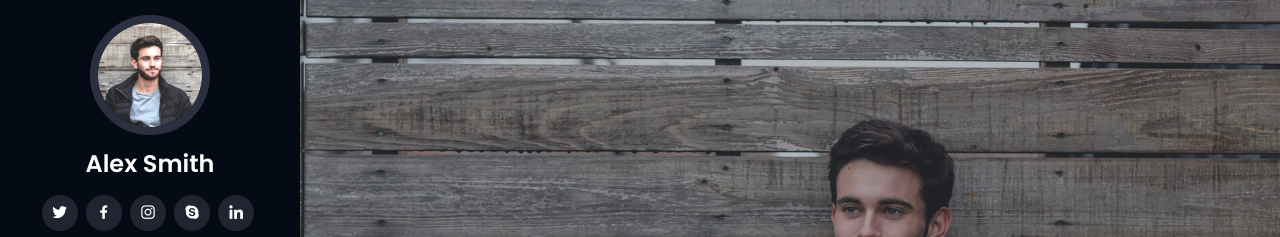
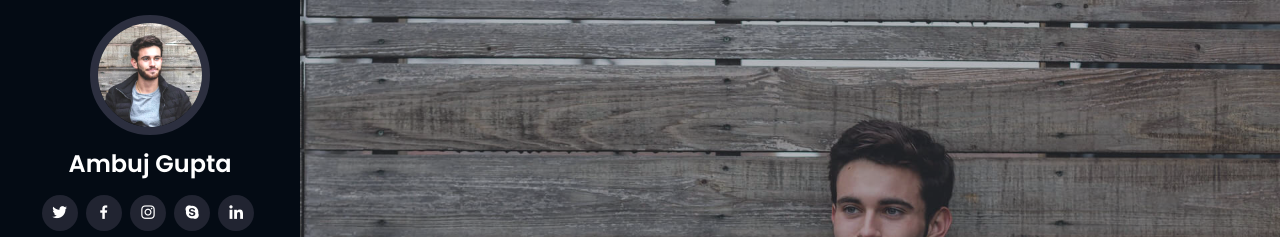
Before and after one commit to DistronX/distronx.github.io, a plain HTML site: page index.html in a window 1280 px wide. Shown: the top 237 px of the page. Drawn offline with nearby package versions, Linux system fonts and the light colour scheme.

Commit message:
Update index.html

```diff
--- a/index.html
+++ b/index.html
@@ -46,7 +46,7 @@
 
       <div class="profile">
         <img src="assets/img/profile-img.jpg" alt="" class="img-fluid rounded-circle">
-        <h1 class="text-light"><a href="index.html">Alex Smith</a></h1>
+        <h1 class="text-light"><a href="index.html">Ambuj Gupta</a></h1>
         <div class="social-links mt-3 text-center">
           <a href="#" class="twitter"><i class="bx bxl-twitter"></i></a>
           <a href="#" class="facebook"><i class="bx bxl-facebook"></i></a>
```
